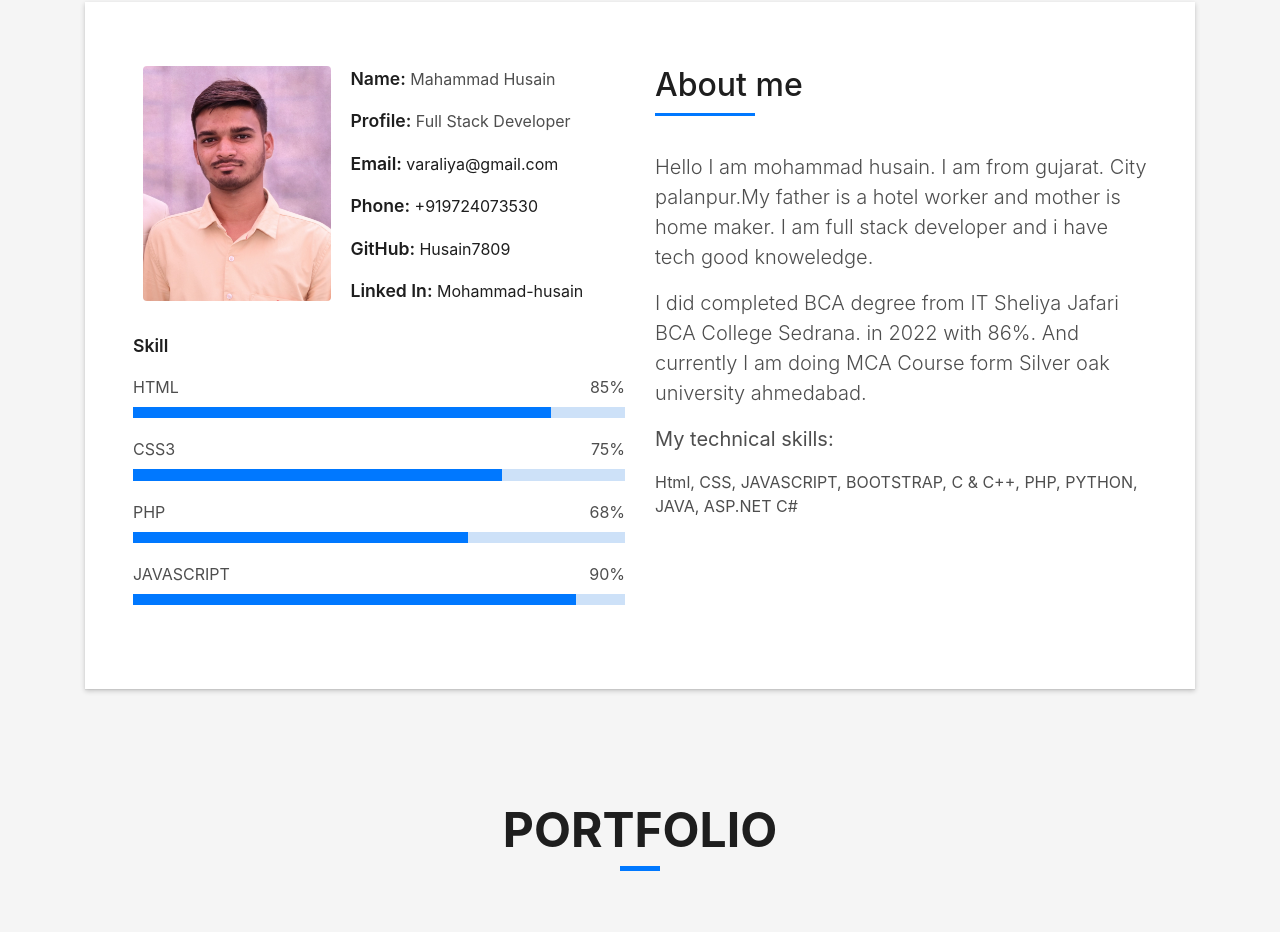
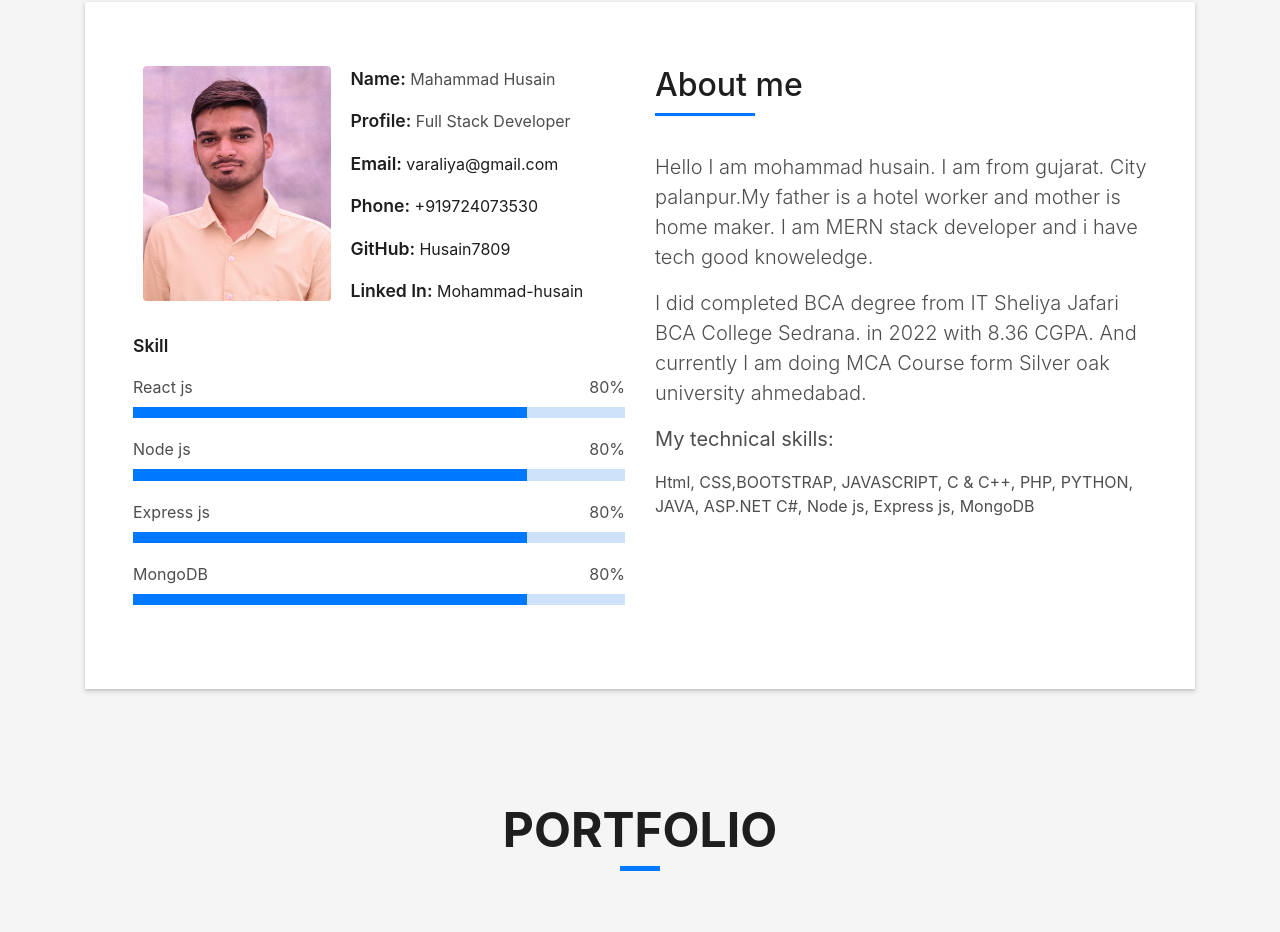
Before and after one commit to Husain7809/New-PortFolio-Webiste, a plain HTML site: page index.html in a window 1280 px wide. Shown: the part 862-1794 px from the top of the page. Drawn offline with Linux system fonts and the light colour scheme; files whose address does not match are found by name.

Commit message:
Update and new skills add for me

```diff
--- a/index.html
+++ b/index.html
@@ -62,7 +62,7 @@
           <!--<p class="display-6 color-d">Hello, world!</p>-->
           <h1 class="intro-title mb-4">I am Mahammad Husain</h1>
           <p class="intro-subtitle"><span class="text-slider-items">Web Developer,Full Stack Developer</span><strong class="text-slider"></strong></p>
-          <p class="pt-3"><a class="btn btn-primary btn js-scroll px-4" href="https://drive.google.com/file/d/119MpvdP1vl8yl62_kZO3fi6K_tqLNPxB/view?usp=sharing" role="button" target="_blank">Get Resume</a></p>
+          <p class="pt-3"><a class="btn btn-primary btn js-scroll px-4" href="https://drive.google.com/file/d/11oEYLkkV8Q4gFO_k2ulW5QoicMt_Ttwp/view?usp=share_link" role="button" target="_blank">Get Resume</a></p>
         </div>
       </div>
     </div>
@@ -89,30 +89,30 @@
                       <p><span class="title-s">Email: </span> <span><a href="mailto: varaliyamahammad86@gmail.com">varaliya@gmail.com</a></span></p>
                       <p><span class="title-s">Phone: </span> <span><a href="tel:9724073530">+919724073530</a></span></p>
                       <p><span class="title-s">GitHub: </span> <span><a href="https://github.com/Husain7809" target="_blank">Husain7809</a></span></p>
-                      <p><span class="title-s">Linked In: </span> <span><a href="https://www.linkedin.com/in/mohammad-husain-b23167206/" target="_blank">Mohammad-husain</a></span></p>
+                      <p><span class="title-s">Linked In: </span> <span><a href="https://www.linkedin.com/in/mohammad-husain-b23167206/" target="_blank" rel="">Mohammad-husain</a></span></p>
                     </div>
                   </div>
                 </div>
                 <div class="skill-mf">
                   <p class="title-s">Skill</p>
-                  <span>HTML</span> <span class="pull-right">85%</span>
+                  <span>React js</span> <span class="pull-right">80%</span>
                   <div class="progress">
-                    <div class="progress-bar" role="progressbar" style="width: 85%;" aria-valuenow="85" aria-valuemin="0"
+                    <div class="progress-bar" role="progressbar" style="width: 80%;" aria-valuenow="80" aria-valuemin="0"
                       aria-valuemax="100"></div>
                   </div>
-                  <span>CSS3</span> <span class="pull-right">75%</span>
+                  <span>Node js</span> <span class="pull-right">80%</span>
                   <div class="progress">
-                    <div class="progress-bar" role="progressbar" style="width: 75%" aria-valuenow="75" aria-valuemin="0"
+                    <div class="progress-bar" role="progressbar" style="width: 80%" aria-valuenow="80" aria-valuemin="0"
                       aria-valuemax="100"></div>
                   </div>
-                  <span>PHP</span> <span class="pull-right">68%</span>
+                  <span>Express js</span> <span class="pull-right">80%</span>
                   <div class="progress">
-                    <div class="progress-bar" role="progressbar" style="width: 68%" aria-valuenow="68" aria-valuemin="0"
+                    <div class="progress-bar" role="progressbar" style="width: 80%" aria-valuenow="80" aria-valuemin="0"
                       aria-valuemax="100"></div>
                   </div>
-                  <span>JAVASCRIPT</span> <span class="pull-right">90%</span>
+                  <span>MongoDB</span> <span class="pull-right">80%</span>
                   <div class="progress">
-                    <div class="progress-bar" role="progressbar" style="width: 90%" aria-valuenow="90" aria-valuemin="0"
+                    <div class="progress-bar" role="progressbar" style="width: 80%" aria-valuenow="80" aria-valuemin="0"
                       aria-valuemax="100"></div>
                   </div>
                 </div>
@@ -125,15 +125,15 @@
                     </h5>
                   </div>
                   <p class="lead">
-                    Hello I am mohammad husain. I am from gujarat. City palanpur.My father is a hotel worker and mother is home maker. I am full stack developer and i have tech good knoweledge.
+                    Hello I am mohammad husain. I am from gujarat. City palanpur.My father is a hotel worker and mother is home maker. I am MERN stack developer  and i have tech good knoweledge.
                   </p>
                   <p class="lead">
-                    I did completed BCA degree from IT Sheliya Jafari BCA College Sedrana. in 2022 with 86%.
+                    I did completed BCA degree from IT Sheliya Jafari BCA College Sedrana. in 2022 with 8.36 CGPA.
                     And currently I am doing MCA Course form Silver oak university ahmedabad.
                   </p>
                   <p class="lead">
                      <b>My technical skills: </b>
-                      <p>Html, CSS, JAVASCRIPT, BOOTSTRAP, C & C++, PHP, PYTHON, JAVA, ASP.NET C#</p>
+                      <p>Html, CSS,BOOTSTRAP, JAVASCRIPT, C & C++, PHP, PYTHON, JAVA, ASP.NET C#, Node js, Express js, MongoDB</p>
                   </p>
                 </div>
               </div>
```
